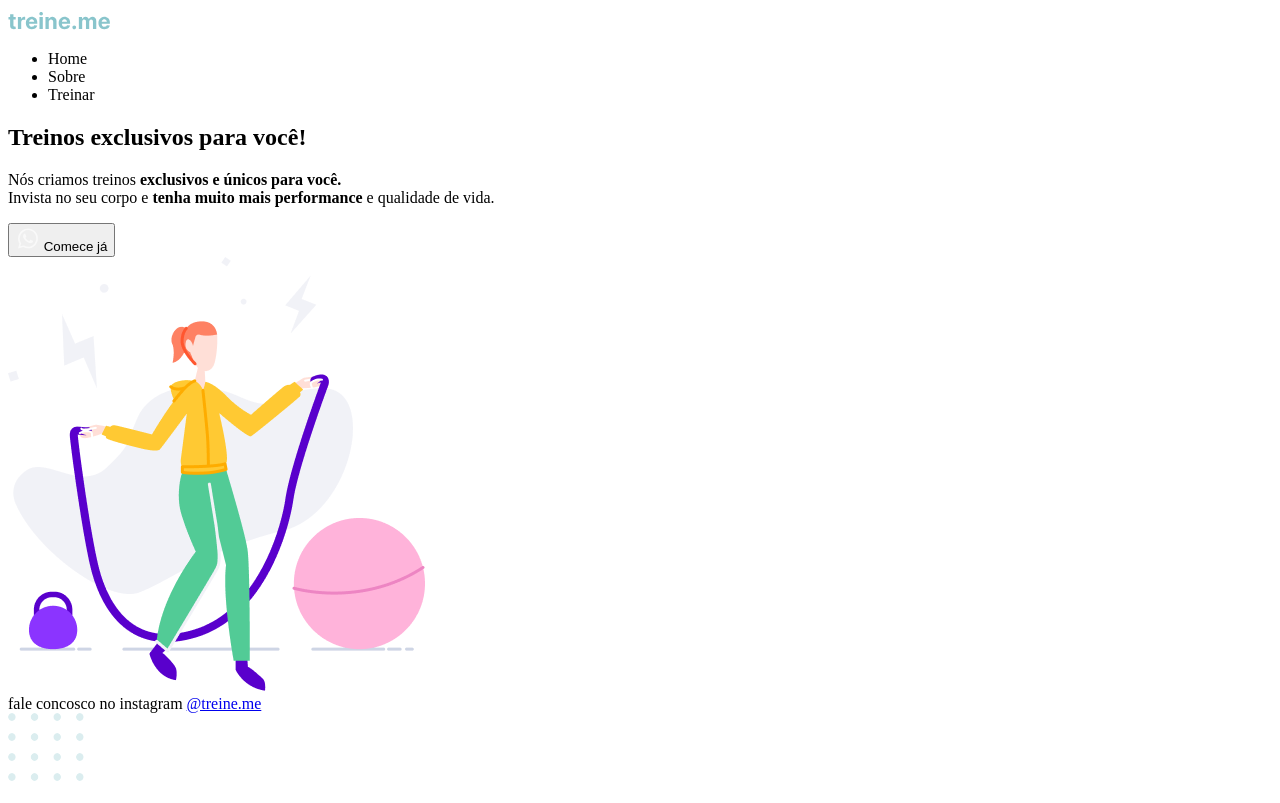
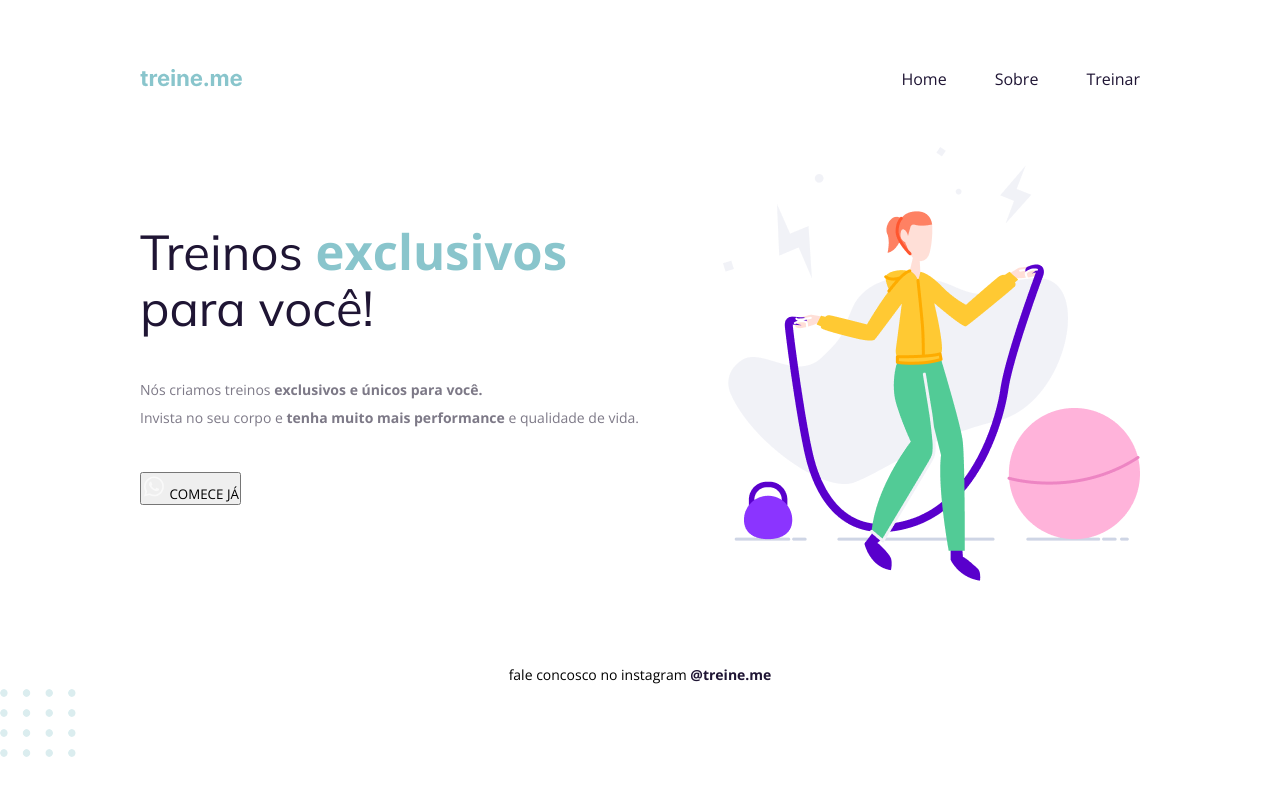
Before and after one commit to emanueltavecia/train.me, a plain HTML site: page index.html in a window 1280 px wide. Drawn offline with nearby package versions, Linux system fonts and the light colour scheme.

Commit message:
add styles

```diff
--- a/index.html
+++ b/index.html
@@ -4,25 +4,31 @@
     <meta charset="UTF-8" />
     <meta name="viewport" content="width=device-width, initial-scale=1.0" />
     <title>Project 02 - Explorer - Land 02</title>
+    <link rel="preconnect" href="https://fonts.googleapis.com" />
+    <link rel="preconnect" href="https://fonts.gstatic.com" crossorigin />
+    <link
+      href="https://fonts.googleapis.com/css2?family=Mulish:wght@400;700&family=Open+Sans:wght@400;700&display=swap"
+      rel="stylesheet"
+    />
     <link rel="stylesheet" href="style.css" />
   </head>
   <body>
     <div class="page">
-      <header>
-        <img src="assets/logo.svg" alt="treine.me" />
+      <nav>
+        <a id="logo" href="#">
+          <img src="assets/logo.svg" alt="treine.me" />
+        </a>
 
-        <nav>
-          <ul>
-            <li>Home</li>
-            <li>Sobre</li>
-            <li>Treinar</li>
-          </ul>
-        </nav>
-      </header>
+        <ul>
+          <li><a href="#">Home</a></li>
+          <li><a href="#">Sobre</a></li>
+          <li><a href="#">Treinar</a></li>
+        </ul>
+      </nav>
 
       <main>
         <section>
-          <h1>Treinos exclusivos para você!</h1>
+          <h1>Treinos <span>exclusivos</span> para você!</h1>
 
           <p>
             Nós criamos treinos <strong>exclusivos e únicos para você.</strong>
--- a/style.css
+++ b/style.css
@@ -0,0 +1,75 @@
+* {
+  margin: 0;
+  padding: 0;
+  box-sizing: border-box;
+  font-family: 'Open Sans', sans-serif;
+}
+.page {
+  width: 1000px;
+  margin: 65px auto 0;
+}
+
+nav {
+  display: flex;
+  justify-content: space-between;
+  align-items: center;
+  margin-bottom: 55px;
+}
+
+ul {
+  display: flex;
+  list-style: none;
+  gap: 48px;
+  font-family: 'Mulish', sans-serif;
+}
+
+a {
+  text-decoration: none;
+  color: #1F1534;
+}
+
+ul li a:hover {
+  font-weight: bold;
+}
+
+main {
+  display: flex;
+  align-items: center;
+  justify-content: space-between;
+}
+
+h1 {
+  font-family: 'Mulish', sans-serif;
+  font-size: 49px;
+  line-height: 56px;
+  color: #1F1534;
+  font-weight: normal;
+  width: 490px;
+}
+
+h1 span {
+  color: #89C5CC;
+  font-weight: bold;
+}
+
+section p {
+  font-size: 14px;
+  line-height: 28px;
+  color: #7D7987;
+  margin: 40px 0;
+}
+
+button {
+  text-transform: uppercase;
+}
+
+footer {
+  font-size: 14px;
+  line-height: 28px;
+  text-align: center;
+  margin-top: 80px;
+}
+
+footer a {
+  font-weight: bold;
+}
```
